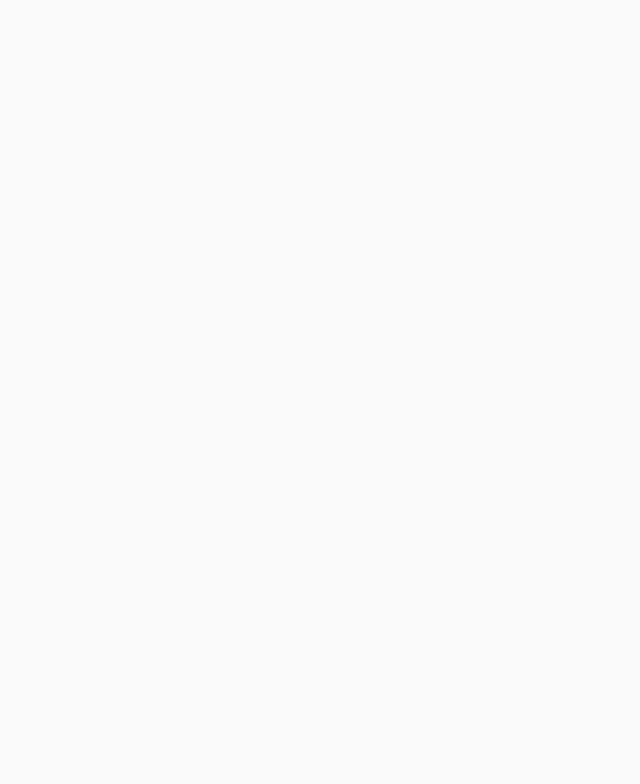
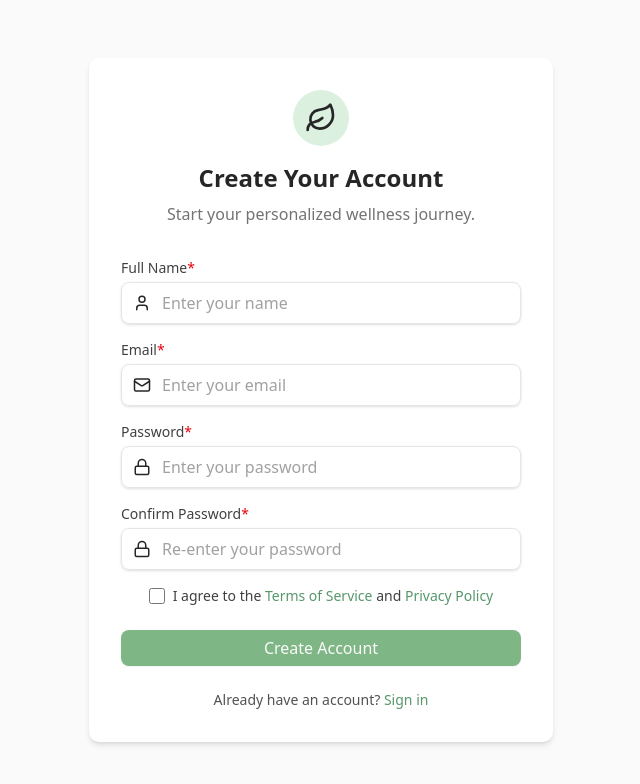
Before and after one commit to CSC105-2024/G14-Quantum019-PreHack-2025, a React (Vite) app in the folder zenplan-frontend/: page /signup in a window 1280 px wide. Before the commit this address had no page. Shown: the top 784 px of the page, without its empty margins (319-959 px from the left). Built offline with nearby package versions, Linux system fonts and the light colour scheme; no server answers.

Commit message:
Integrate register feature

```diff
--- a/zenplan-frontend/src/App.jsx
+++ b/zenplan-frontend/src/App.jsx
@@ -2,11 +2,13 @@ import React from "react";
 import Home from "./pages/Home";
 import { Route, Routes } from "react-router-dom";
 import MainLayout from "./components/layout/MainLayout";
+import SignUpPage from "./pages/SignUpPage";
 
 const App = () => {
   return (
     <div className="min-h-screen bg-neutral-50 text-neutral-800 font-sans min-w-screen">
       <Routes>
+        <Route path="/signup" element={<SignUpPage />} />
         <Route path="/dashboard" element={<MainLayout />}>
           <Route path="home" element={<Home />} />
           {/* <Route path="/daily/:date" element={<DailyTasks />} />
--- /dev/null
+++ b/zenplan-frontend/src/axiosInstance.js
@@ -0,0 +1,8 @@
+import axios from "axios";
+
+const axiosInstance = axios.create({
+  baseURL: import.meta.env.VITE_URL,
+  withCredentials: true,
+});
+
+export default axiosInstance;
--- a/zenplan-frontend/src/components/ui/FormInput.jsx
+++ b/zenplan-frontend/src/components/ui/FormInput.jsx
@@ -1,6 +1,6 @@
 import React from "react";
 
-const FormInput = ({ label, icon, type, name, placeholder, error, props }) => {
+const FormInput = ({ label, icon, type, name, placeholder, error, ...props }) => {
   return (
     <div className="lg:w-100 w-80 mb-4">
       <label className="block text-sm text-left font-medium text-neutral-700 mb-1">
--- /dev/null
+++ b/zenplan-frontend/src/hooks/useRegister.jsx
@@ -0,0 +1,33 @@
+import axiosInstance from "@/axiosInstance";
+import React, { useState } from "react";
+import { useNavigate } from "react-router-dom";
+
+const useRegister = () => {
+  const [registerError, setRegisterError] = useState(null);
+
+  const navigate = useNavigate();
+
+  const registerUser = async (name, email, password) => {
+    console.log(name, email, password);
+    {
+      /*remove*/
+    }
+    try {
+      const { data } = await axiosInstance.post(
+        "user/register",
+        { name: name, email: email, password: password },
+        { headers: { "Content-Type": "application/json" } }
+      );
+      {
+        /*add timeout*/
+      }
+    } catch (error) {
+      console.log(error);
+      setRegisterError(error.response.data.msg);
+    }
+  };
+
+  return { registerUser, registerError, setRegisterError };
+};
+
+export default useRegister;
--- a/zenplan-frontend/src/pages/signup-page/SignUpPage.jsx
+++ b/zenplan-frontend/src/pages/SignUpPage.jsx
@@ -6,8 +6,11 @@ import { Button } from "@/components/ui/button";
 import { z } from "zod";
 import { zodResolver } from "@hookform/resolvers/zod";
 import { useForm } from "react-hook-form";
+import useRegister from "@/hooks/useRegister";
 
 const SignUpPage = () => {
+  const { registerUser, registerError, setRegisterError } = useRegister();
+
   const signupSchema = z.object({
     name: z.string(),
     email: z.string().email(),
@@ -33,10 +36,11 @@ const SignUpPage = () => {
 
   const onSubmit = async (data) => {
     if (data.password !== data.confirmPassword) {
-      console.log("Passwords do not match");
+      setRegisterError("Passwords do not match");
       return;
+    } else {
+      await registerUser(data.name, data.email, data.password);
     }
-
     console.log("Form data: ", data);
   };
 
@@ -61,7 +65,7 @@ const SignUpPage = () => {
             icon={<User size={18} />}
             type={"text"}
             placeholder={"Enter your name"}
-            props={register("name")}
+            {...register("name")}
           />
 
           <FormInput
@@ -69,8 +73,7 @@ const SignUpPage = () => {
             icon={<Mail size={18} />}
             type={"email"}
             placeholder={"Enter your email"}
-            props={register("email")}
-            error={errors.email?.message}
+            {...register("email")}
           />
           {errors.email && (
             <p className="text-red-500 text-sm mb-1">{errors.email.message}</p>
@@ -81,10 +84,12 @@ const SignUpPage = () => {
             icon={<Lock size={18} />}
             type={"password"}
             placeholder={"Enter your password"}
-            props={register("password")}
+            {...register("password")}
           />
           {errors.password && (
-            <p className="text-red-500 text-sm mb-1">{errors.password.message}</p>
+            <p className="text-red-500 text-sm mb-1">
+              {errors.password.message}
+            </p>
           )}
 
           <FormInput
@@ -92,8 +97,13 @@ const SignUpPage = () => {
             icon={<Lock size={18} />}
             type={"password"}
             placeholder={"Re-enter your password"}
-            props={register("confirmPassword")}
+            {...register("confirmPassword")}
           />
+          {errors.confirmPassword && (
+            <p className="text-red-500 text-sm mb-1">
+              {errors.confirmPassword.message}
+            </p>
+          )}
 
           <div className="mt-2 mb-6 flex justify-center items-center">
             <input
```
Also changed, not shown: zenplan-frontend/package.json (+5 -4 lines), 1 other file (tests, documents, lock files or other folders).
